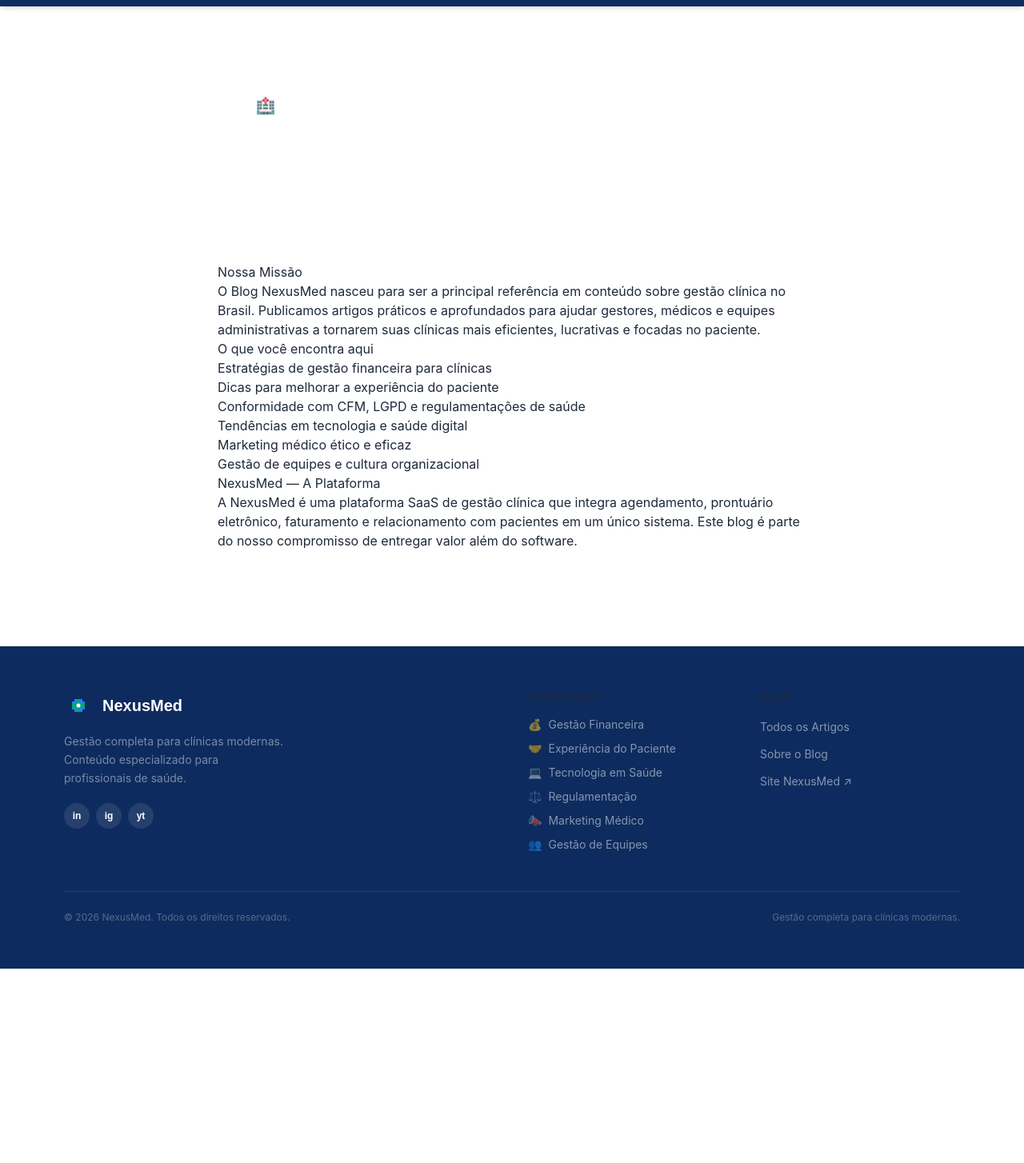
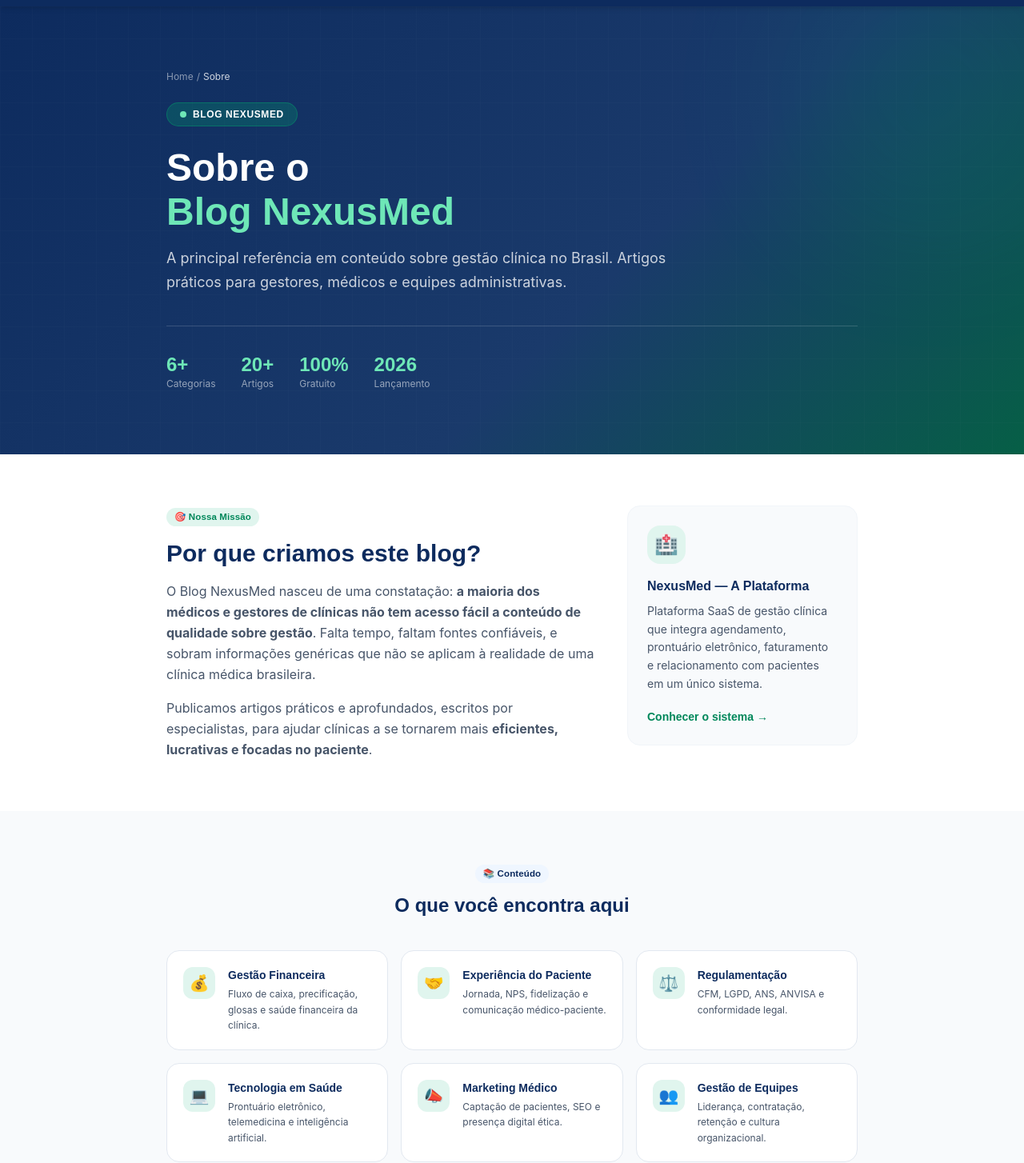
Before and after one commit to adrianois/Blog-NexusMed, a Next.js app in the folder blog-nexusmed/: page /sobre in a window 1280 px wide. Shown: the part 56-1510 px from the top of the page at 80% size. Before the commit the page ends 1267 px from the top, so only its background shows below. Built offline with nearby package versions, Linux system fonts and the light colour scheme.

Commit message:
fix: redesign completo da página Sobre com layout estilizado

```diff
--- a/blog-nexusmed/app/sobre/page.tsx
+++ b/blog-nexusmed/app/sobre/page.tsx
@@ -1,46 +1,171 @@
+import Link from 'next/link';
+
 export const metadata = {
   title: 'Sobre | Blog NexusMed',
   description: 'Conheça o Blog NexusMed e nossa missão de apoiar gestores de clínicas.',
 };
 
+const TOPICS = [
+  { icon: '💰', title: 'Gestão Financeira', desc: 'Fluxo de caixa, precificação, glosas e saúde financeira da clínica.' },
+  { icon: '🤝', title: 'Experiência do Paciente', desc: 'Jornada, NPS, fidelização e comunicação médico-paciente.' },
+  { icon: '⚖️', title: 'Regulamentação', desc: 'CFM, LGPD, ANS, ANVISA e conformidade legal.' },
+  { icon: '💻', title: 'Tecnologia em Saúde', desc: 'Prontuário eletrônico, telemedicina e inteligência artificial.' },
+  { icon: '📣', title: 'Marketing Médico', desc: 'Captação de pacientes, SEO e presença digital ética.' },
+  { icon: '👥', title: 'Gestão de Equipes', desc: 'Liderança, contratação, retenção e cultura organizacional.' },
+];
+
+const STATS = [
+  { num: '6+', label: 'Categorias' },
+  { num: '20+', label: 'Artigos' },
+  { num: '100%', label: 'Gratuito' },
+  { num: '2026', label: 'Lançamento' },
+];
+
 export default function SobrePage() {
   return (
-    <div className="max-w-3xl mx-auto px-4 py-16">
-      <div className="nexus-gradient rounded-2xl p-10 text-white mb-10">
-        <div className="flex items-center gap-3 mb-4">
-          <div className="w-10 h-10 bg-white rounded-lg flex items-center justify-center">
-            <span className="text-xl">🏥</span>
+    <>
+      {/* Hero */}
+      <section
+        className="relative overflow-hidden text-white"
+        style={{ background: 'linear-gradient(135deg, var(--nexus-navy) 0%, #1A3A6B 60%, #065F46 100%)' }}
+      >
+        {/* Grid decorativo */}
+        <div className="absolute inset-0 opacity-5 pointer-events-none" style={{
+          backgroundImage: 'linear-gradient(rgba(255,255,255,0.3) 1px, transparent 1px), linear-gradient(90deg, rgba(255,255,255,0.3) 1px, transparent 1px)',
+          backgroundSize: '40px 40px'
+        }} />
+        <div className="absolute -top-20 -right-20 w-96 h-96 rounded-full opacity-10 pointer-events-none" style={{ background: '#00A86B', filter: 'blur(80px)' }} />
+
+        <div className="relative z-10 max-w-4xl mx-auto px-4 py-16 md:py-20">
+          {/* Breadcrumb */}
+          <nav className="text-xs mb-6 flex items-center gap-1" style={{ color: 'rgba(255,255,255,0.5)', fontFamily: 'Inter, sans-serif' }}>
+            <Link href="/" className="hover:text-white transition-colors">Home</Link>
+            <span>/</span>
+            <span style={{ color: 'rgba(255,255,255,0.8)' }}>Sobre</span>
+          </nav>
+
+          {/* Badge */}
+          <div
+            className="inline-flex items-center gap-2 px-4 py-1.5 rounded-full text-xs font-semibold uppercase tracking-wider mb-6"
+            style={{ background: 'rgba(0,168,107,0.25)', border: '1px solid rgba(0,168,107,0.4)', fontFamily: 'Poppins, sans-serif' }}
+          >
+            <span className="w-2 h-2 rounded-full" style={{ background: '#6EE7B7' }}></span>
+            Blog NexusMed
           </div>
-          <span className="text-sm font-semibold uppercase tracking-widest opacity-80">NexusMed</span>
+
+          <h1 className="text-3xl md:text-5xl font-extrabold mb-4" style={{ fontFamily: 'Poppins, sans-serif', lineHeight: 1.15 }}>
+            Sobre o
+            <span className="block" style={{ color: '#6EE7B7' }}>Blog NexusMed</span>
+          </h1>
+          <p className="text-base md:text-lg leading-relaxed max-w-2xl" style={{ color: 'rgba(255,255,255,0.78)', fontFamily: 'Inter, sans-serif' }}>
+            A principal referência em conteúdo sobre gestão clínica no Brasil. Artigos práticos para gestores, médicos e equipes administrativas.
+          </p>
+
+          {/* Stats */}
+          <div className="flex flex-wrap gap-8 mt-10 pt-8" style={{ borderTop: '1px solid rgba(255,255,255,0.15)' }}>
+            {STATS.map((s) => (
+              <div key={s.label}>
+                <div className="text-2xl font-bold" style={{ fontFamily: 'Poppins, sans-serif', color: '#6EE7B7' }}>{s.num}</div>
+                <div className="text-xs" style={{ color: 'rgba(255,255,255,0.55)', fontFamily: 'Inter, sans-serif' }}>{s.label}</div>
+              </div>
+            ))}
+          </div>
         </div>
-        <h1 className="text-4xl font-bold mb-3">Sobre o Blog NexusMed</h1>
-        <p className="text-lg opacity-90">
-          Gestão completa para clínicas modernas.
-        </p>
-      </div>
-      <div className="prose">
-        <h2>Nossa Missão</h2>
-        <p>
-          O Blog NexusMed nasceu para ser a principal referência em conteúdo sobre gestão clínica no Brasil.
-          Publicamos artigos práticos e aprofundados para ajudar gestores, médicos e equipes administrativas
-          a tornarem suas clínicas mais eficientes, lucrativas e focadas no paciente.
-        </p>
-        <h2>O que você encontra aqui</h2>
-        <ul>
-          <li>Estratégias de gestão financeira para clínicas</li>
-          <li>Dicas para melhorar a experiência do paciente</li>
-          <li>Conformidade com CFM, LGPD e regulamentações de saúde</li>
-          <li>Tendências em tecnologia e saúde digital</li>
-          <li>Marketing médico ético e eficaz</li>
-          <li>Gestão de equipes e cultura organizacional</li>
-        </ul>
-        <h2>NexusMed — A Plataforma</h2>
-        <p>
-          A NexusMed é uma plataforma SaaS de gestão clínica que integra agendamento, prontuário eletrônico,
-          faturamento e relacionamento com pacientes em um único sistema. Este blog é parte do nosso compromisso
-          de entregar valor além do software.
-        </p>
-      </div>
-    </div>
+      </section>
+
+      {/* Missão */}
+      <section className="py-16 bg-white">
+        <div className="max-w-4xl mx-auto px-4">
+          <div className="flex flex-col md:flex-row gap-10 items-start">
+            <div className="flex-1">
+              <span className="nexus-tag" style={{ background: '#E0F5EE', color: '#00875A' }}>🎯 Nossa Missão</span>
+              <h2 className="text-2xl md:text-3xl font-bold mt-4 mb-4" style={{ color: 'var(--nexus-navy)', fontFamily: 'Poppins, sans-serif' }}>
+                Por que criamos este blog?
+              </h2>
+              <p className="text-base leading-relaxed mb-4" style={{ color: 'var(--nexus-gray-600)', fontFamily: 'Inter, sans-serif' }}>
+                O Blog NexusMed nasceu de uma constatação: <strong>a maioria dos médicos e gestores de clínicas não tem acesso fácil a conteúdo de qualidade sobre gestão</strong>. Falta tempo, faltam fontes confiáveis, e sobram informações genéricas que não se aplicam à realidade de uma clínica médica brasileira.
+              </p>
+              <p className="text-base leading-relaxed" style={{ color: 'var(--nexus-gray-600)', fontFamily: 'Inter, sans-serif' }}>
+                Publicamos artigos práticos e aprofundados, escritos por especialistas, para ajudar clínicas a se tornarem mais <strong>eficientes, lucrativas e focadas no paciente</strong>.
+              </p>
+            </div>
+
+            {/* Card destaque */}
+            <div
+              className="w-full md:w-72 rounded-2xl p-6 flex-shrink-0"
+              style={{ background: 'var(--nexus-gray-50)', border: '1px solid var(--nexus-gray-100)' }}
+            >
+              <div className="w-12 h-12 rounded-2xl flex items-center justify-center text-2xl mb-4" style={{ background: '#E0F5EE' }}>
+                🏥
+              </div>
+              <h3 className="font-bold text-base mb-2" style={{ color: 'var(--nexus-navy)', fontFamily: 'Poppins, sans-serif' }}>
+                NexusMed — A Plataforma
+              </h3>
+              <p className="text-sm leading-relaxed mb-4" style={{ color: 'var(--nexus-gray-600)', fontFamily: 'Inter, sans-serif' }}>
+                Plataforma SaaS de gestão clínica que integra agendamento, prontuário eletrônico, faturamento e relacionamento com pacientes em um único sistema.
+              </p>
+              <Link
+                href="#"
+                className="inline-flex items-center gap-2 text-sm font-semibold"
+                style={{ color: '#00875A', fontFamily: 'Poppins, sans-serif' }}
+              >
+                Conhecer o sistema →
+              </Link>
+            </div>
+          </div>
+        </div>
+      </section>
+
+      {/* Tópicos */}
+      <section className="py-16" style={{ background: 'var(--nexus-gray-50)' }}>
+        <div className="max-w-4xl mx-auto px-4">
+          <div className="text-center mb-10">
+            <span className="nexus-tag" style={{ background: '#EFF6FF', color: '#0D2B5E' }}>📚 Conteúdo</span>
+            <h2 className="text-2xl font-bold mt-3" style={{ color: 'var(--nexus-navy)', fontFamily: 'Poppins, sans-serif' }}>
+              O que você encontra aqui
+            </h2>
+          </div>
+          <div className="grid grid-cols-1 md:grid-cols-2 lg:grid-cols-3 gap-4">
+            {TOPICS.map((t) => (
+              <div
+                key={t.title}
+                className="nexus-card p-5 flex gap-4 items-start"
+              >
+                <div className="w-10 h-10 rounded-xl flex items-center justify-center text-xl flex-shrink-0" style={{ background: '#E0F5EE' }}>
+                  {t.icon}
+                </div>
+                <div>
+                  <h3 className="font-bold text-sm mb-1" style={{ color: 'var(--nexus-navy)', fontFamily: 'Poppins, sans-serif' }}>{t.title}</h3>
+                  <p className="text-xs leading-relaxed" style={{ color: 'var(--nexus-gray-600)', fontFamily: 'Inter, sans-serif' }}>{t.desc}</p>
+                </div>
+              </div>
+            ))}
+          </div>
+        </div>
+      </section>
+
+      {/* CTA */}
+      <section className="py-16 bg-white">
+        <div className="max-w-4xl mx-auto px-4 text-center">
+          <h2 className="text-2xl font-bold mb-3" style={{ color: 'var(--nexus-navy)', fontFamily: 'Poppins, sans-serif' }}>
+            Comece a ler agora
+          </h2>
+          <p className="text-base mb-8" style={{ color: 'var(--nexus-gray-600)', fontFamily: 'Inter, sans-serif' }}>
+            Explore os artigos e transforme a gestão da sua clínica.
+          </p>
+          <div className="flex flex-wrap justify-center gap-3">
+            <Link href="/blog" className="nexus-btn-primary">
+              Ver todos os artigos
+            </Link>
+            <Link
+              href="/gestao-financeira"
+              className="nexus-btn-outline"
+            >
+              Gestão Financeira
+            </Link>
+          </div>
+        </div>
+      </section>
+    </>
   );
 }
```
